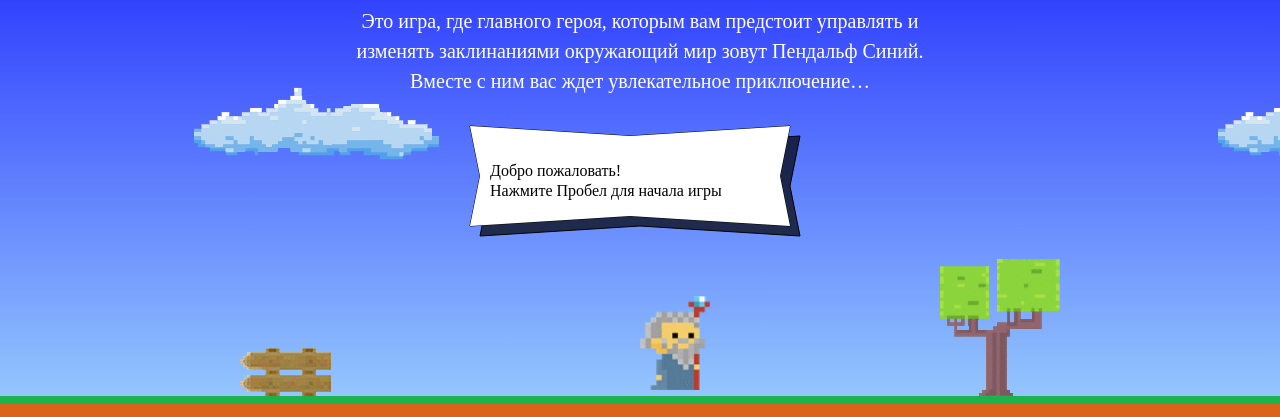
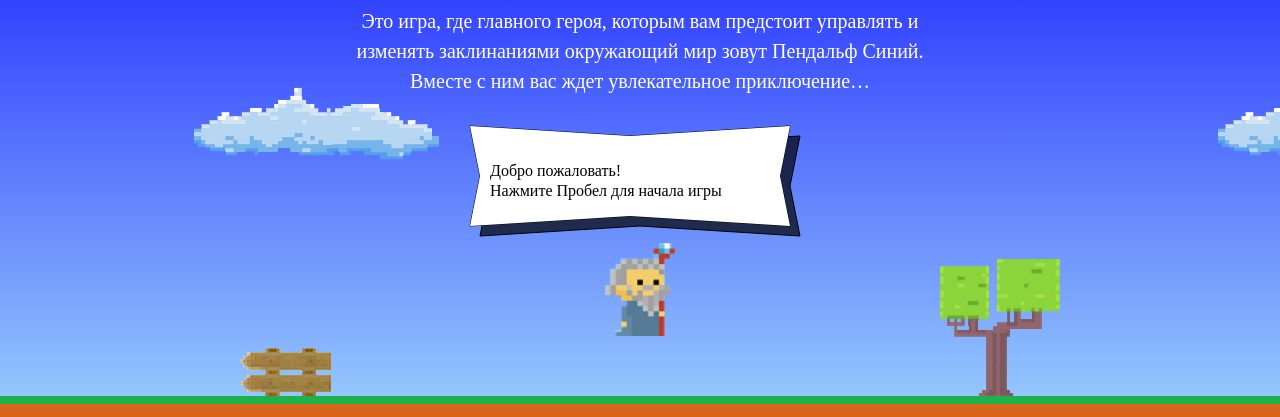
Before and after one commit to charmochka/377353-code-and-magick, a website: page index.html in a window 1280 px wide. Shown: the part 203-620 px from the top of the page. Drawn offline with Linux system fonts and the light colour scheme; a web font is replaced by a local one.

Commit message:
Change game options 2

```diff
--- a/index.html
+++ b/index.html
@@ -193,10 +193,10 @@
     return 1.337 * wizardWidth;
   }
   var getWizardX = function(width) {
-    return width / 2;
+    return (width / 2) - (wizardWidth / 2);
   }
   var getWizardY = function(height) {
-    return height * 2 / 3;
+    return height - (height / 3 * 2) + (getWizardHeight(wizardWidth) / 2);
   }
 </script>
 
```
